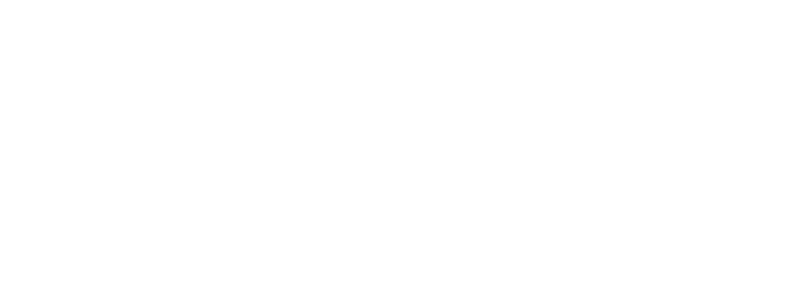
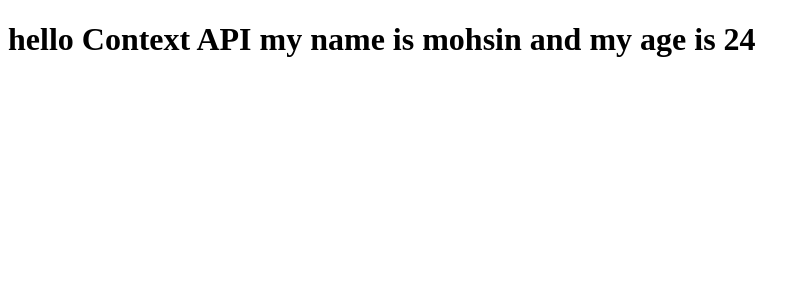
Before and after one commit to mohsin512syed/React_H, a React (Vite) app: page / in a window 1280 px wide. Shown: the top 300 px of the page, without its empty margins (0-809 px from the left). Built offline with nearby package versions, Linux system fonts and the light colour scheme.

Commit message:
ContextAPI_HOOK

```diff
--- a/src/App.jsx
+++ b/src/App.jsx
@@ -1,5 +1,7 @@
 import { } from 'react'
 import './App.css'
+import { BioProvider } from './components/ContextAPI'
+import { Home } from './components/ContextAPI/Home'
 // import Reducer2 from './components/Reducer2'
 // import Effect1 from './components/Effect1'
 // import Counter from './components/counter'
@@ -17,6 +19,9 @@
       {/* <Reducer2/> */}
       {/* <Effect1/> */}
       {/* <CallBack/> */}
+    <BioProvider>
+      <Home/>
+    </BioProvider>
     </>
   )
 }
--- /dev/null
+++ b/src/components/ContextAPI/Home.jsx
@@ -0,0 +1,8 @@
+import { useContext } from 'react'
+import { BioContext } from '.'
+export const Home = () => {
+    const value = useContext(BioContext)
+    return (
+    <h1>hello Context API my name is {value.name} and my age is {value.age} </h1>
+    )
+}
--- /dev/null
+++ b/src/components/ContextAPI/index.jsx
@@ -0,0 +1,13 @@
+import { createContext } from 'react'
+
+export const BioContext = createContext()
+
+ export const BioProvider = ({ children }) => {
+    const age = 24;
+    const name = "mohsin";
+    return (
+        <BioContext.Provider value={{ age: age, name: name }}>
+            {children}
+        </BioContext.Provider>
+    )
+}
```
